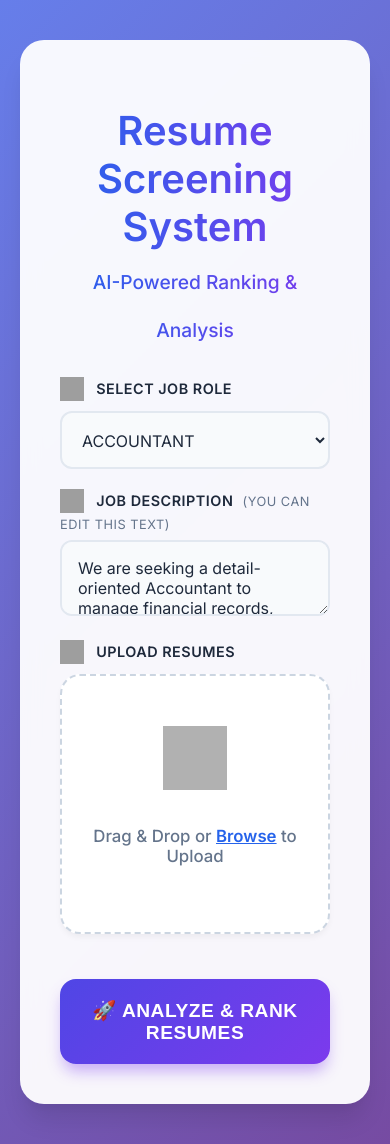
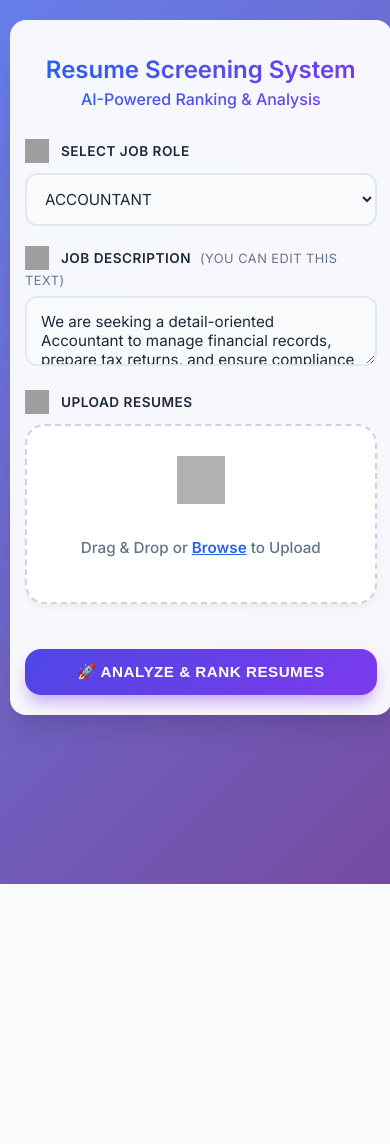
Before and after one commit to Roli368/FUTURE-ML-03, a Flask app: page / in a window 390 px wide. After the commit the page ends 884 px from the top, so only its background shows below. Run offline with Flask 3, Linux system fonts and the light colour scheme; grey boxes are pictures that could not be loaded.

Commit message:
Optimize UI for mobile devices: Add viewport meta tag and responsive CSS

```diff
--- a/ATS-Project/static/style.css
+++ b/ATS-Project/static/style.css
@@ -402,3 +402,102 @@ button:active {
         opacity: 0.6;
     }
 }
+
+/* ------------------------------------------------ */
+/* RESPONSIVE DESIGN (Mobile & Tablet)             */
+/* ------------------------------------------------ */
+
+@media (max-width: 768px) {
+    body {
+        padding: 20px 10px;
+    }
+
+    .container {
+        padding: 25px 20px;
+        width: 90%;
+        max-width: 100%;
+        border-radius: 16px;
+    }
+
+    h1 {
+        font-size: 1.8rem;
+        margin-bottom: 30px;
+    }
+
+    .gradient-title span {
+        font-size: 1rem !important;
+        display: block;
+        margin-top: 5px;
+    }
+
+    /* Form Elements */
+    select,
+    textarea,
+    button {
+        font-size: 0.95rem;
+        padding: 14px;
+    }
+
+    label {
+        font-size: 0.85rem;
+    }
+
+    /* File Upload Area */
+    .file-upload-wrapper {
+        padding: 30px 15px;
+        border-width: 2px;
+    }
+
+    .upload-main-icon {
+        width: 48px;
+        height: 48px;
+    }
+
+    .file-upload-wrapper p {
+        font-size: 0.95rem;
+    }
+
+    /* Results Card */
+    .card {
+        padding: 20px;
+        margin-bottom: 20px;
+    }
+
+    .card h3 {
+        flex-direction: column;
+        align-items: flex-start;
+        gap: 10px;
+    }
+
+    .card h3>span:first-child {
+        font-size: 1rem;
+        white-space: normal;
+        overflow: visible;
+    }
+
+    .card h3>div {
+        width: 100%;
+        justify-content: space-between;
+        margin-top: 5px;
+    }
+
+    .view-btn {
+        flex: 1;
+        text-align: center;
+    }
+
+    .score-badge {
+        font-size: 0.85rem;
+    }
+}
+
+@media (max-width: 480px) {
+    h1 {
+        font-size: 1.5rem;
+    }
+
+    .container {
+        padding: 20px 15px;
+        width: 95%;
+    }
+}
--- a/ATS-Project/templates/index.html
+++ b/ATS-Project/templates/index.html
@@ -2,6 +2,8 @@
 <html>
 
 <head>
+    <meta charset="UTF-8">
+    <meta name="viewport" content="width=device-width, initial-scale=1.0">
     <title>Applicant Tracking System</title>
     <link rel="stylesheet" href="/static/style.css">
 </head>
```
